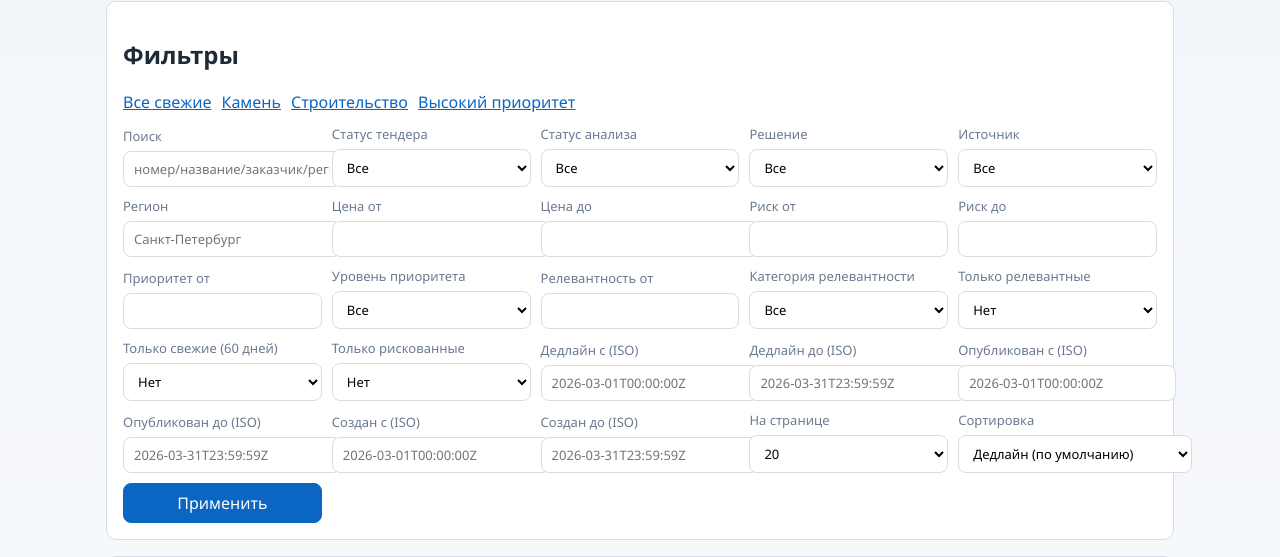
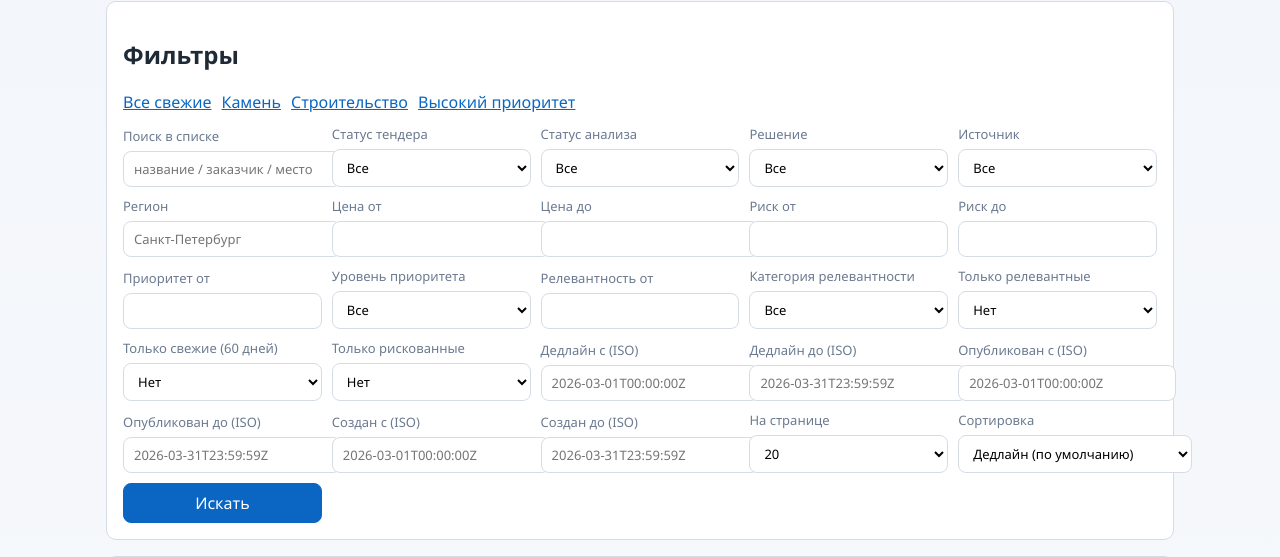
Before and after one commit to kamniking-art/tender-ai-backend, a FastAPI app: template app/web/templates/tenders.html in a window 1280 px wide. Shown: the part 1018-1575 px from the top of the page. Run offline with FastAPI, Linux system fonts and the light colour scheme; the template is opened without the code that fills it, so the values that code supplies are empty.

Commit message:
fix web tenders UI search form submission

```diff
--- a/app/web/router.py
+++ b/app/web/router.py
@@ -1136,7 +1136,7 @@ async def tenders_page(
 
     total_pages = max(1, (total + page_size - 1) // page_size) if total else 1
     base_filters = {
-        "q": query_text,
+        "search": query_text,
         "status": status_filter or "",
         "analysis_status": analysis_status or "",
         "decision": decision_filter or "",
--- a/app/web/templates/tenders.html
+++ b/app/web/templates/tenders.html
@@ -105,8 +105,8 @@
     <a href="/web/tenders?fresh_only=true&priority_label=high">Высокий приоритет</a>
   </div>
   <form method="get" action="/web/tenders" class="filters" id="tenders-filters-form">
-    <label>Поиск
-      <input type="text" name="q" value="{{ filters.q }}" placeholder="номер/название/заказчик/регион/место" />
+    <label>Поиск в списке
+      <input type="text" name="search" value="{{ filters.search }}" placeholder="название / заказчик / место" />
     </label>
 
     <label>Статус тендера
@@ -251,7 +251,7 @@
       </select>
     </label>
 
-    <button type="submit">Применить</button>
+    <button type="submit">Искать</button>
   </form>
 </section>
 
```
